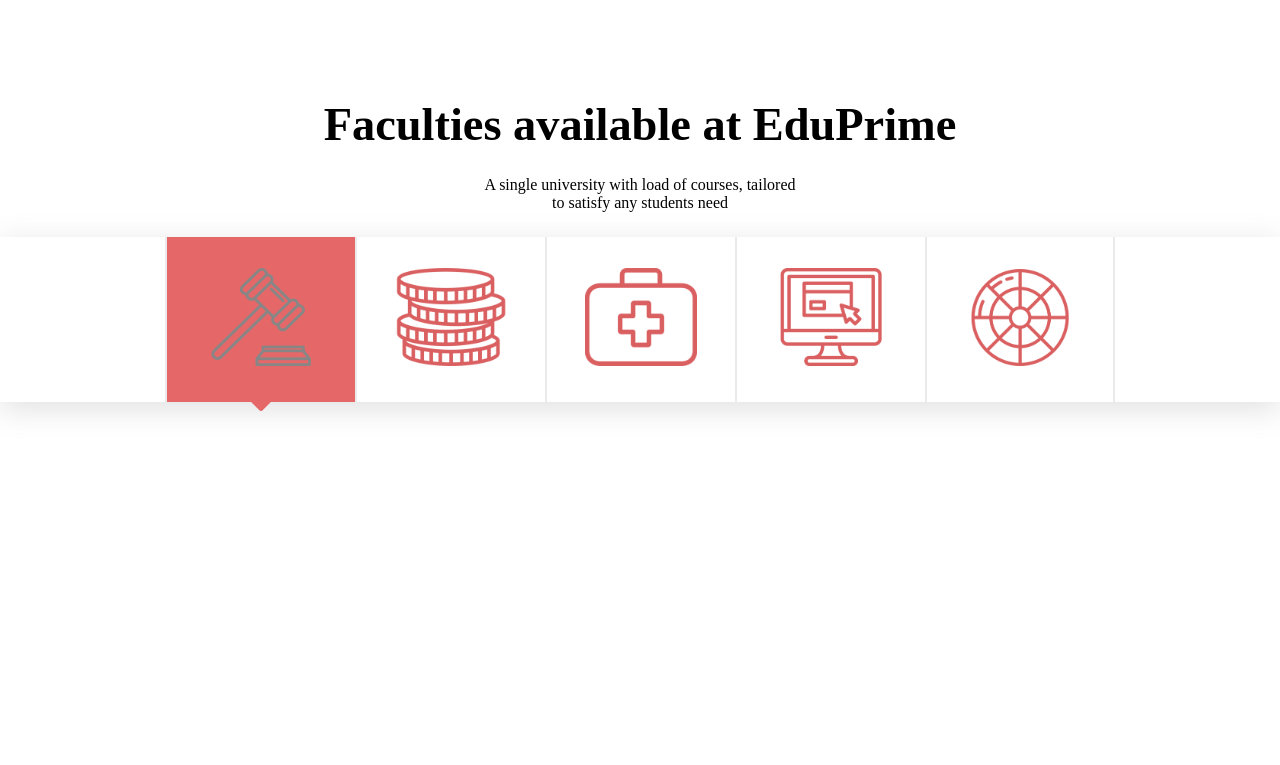
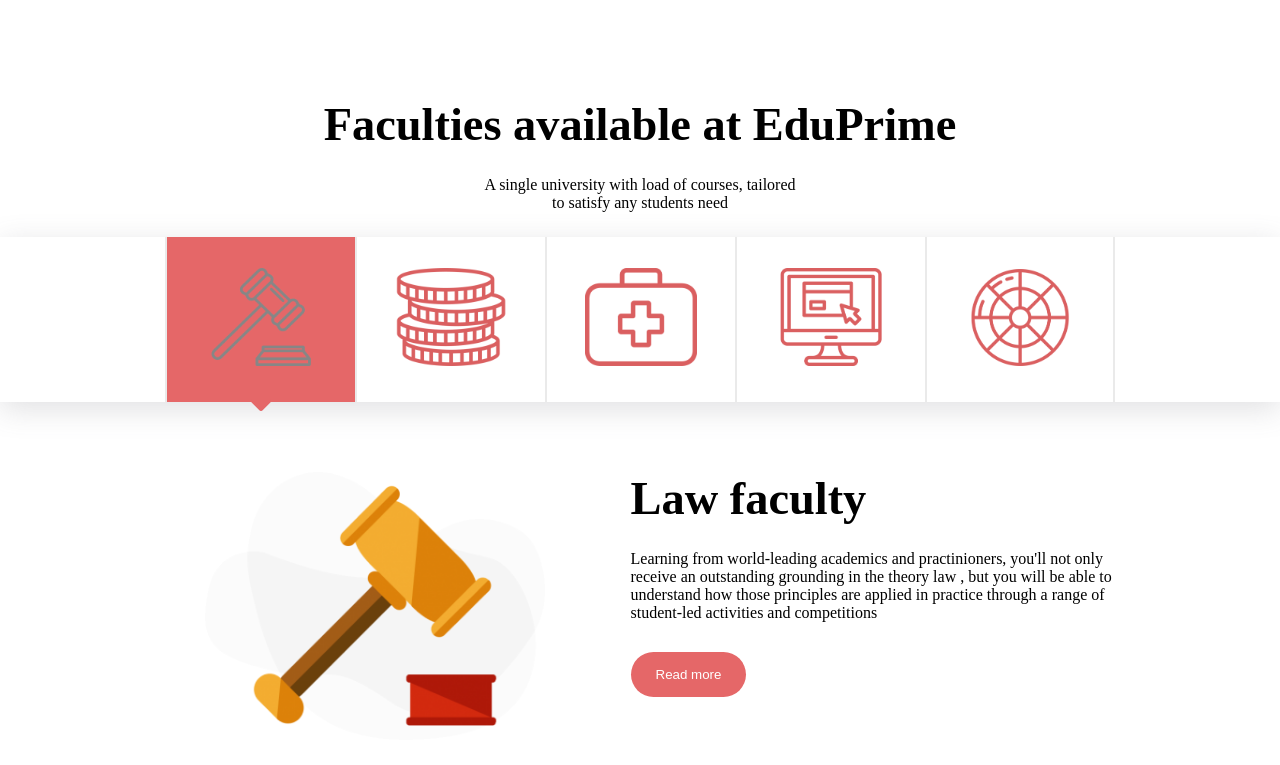
Before and after one commit to jiemarabanzado/proj-html-vuejs, a Vue app: page / in a window 1280 px wide. Shown: the part 973-1738 px from the top of the page. Built offline with nearby package versions, Linux system fonts and the light colour scheme.

Commit message:
second section fatto

```diff
--- a/src/components/AppHeader.vue
+++ b/src/components/AppHeader.vue
@@ -84,6 +84,7 @@
     }
     .head-img{
         flex-grow: 1;
+        cursor: pointer;
         img{
             width: 280px;
             object-fit: cover;
@@ -95,6 +96,7 @@
             list-style: none;
             margin-right: 20px;
             color: white;
+            cursor: pointer;
 
         }
     }
--- a/src/components/SecondMainSection.vue
+++ b/src/components/SecondMainSection.vue
@@ -61,6 +61,78 @@
                 </div>
             </div>
         </div>
+        <div class="tabs main-container">
+            <div class="tab row" :class="(activeTab==0 ? 'active-tab':'')">
+                <div class="left-tab">
+                    <div class="tab-img">
+                        <img src="../assets/img/Gavel-Illustration-e1556884768193.png" alt="">
+                    </div>
+                </div>
+                <div class="right-tab">
+                    <h3>Law faculty</h3>
+                    <p>Learning from world-leading academics and practinioners, you'll not only receive an outstanding grounding in the theory law , but you will be able to understand how those principles are applied in practice through a range of student-led activities and competitions</p>
+                    <div>
+                        <button class="tab-btn">Read more</button>
+                    </div>
+                </div>
+            </div>
+            <div class="tab row" :class="(activeTab==1 ? 'active-tab':'')">
+                <div class="left-tab">
+                    <div class="tab-img">
+                        <img src="../assets/img/Economy.png" alt="">
+                    </div>
+                </div>
+                <div class="right-tab">
+                    <h3>Economy</h3>
+                    <p>Learning from world-leading academics and practinioners, you'll not only receive an outstanding grounding in the theory law , but you will be able to understand how those principles are applied in practice through a range of student-led activities and competitions</p>
+                    <div>
+                        <button class="tab-btn">Read more</button>
+                    </div>
+                </div>
+            </div>
+            <div class="tab row" :class="(activeTab==2 ? 'active-tab':'')">
+                <div class="left-tab">
+                    <div class="tab-img">
+                        <img src="../assets/img/Medicine.png" alt="">
+                    </div>
+                </div>
+                <div class="right-tab">
+                    <h3>Medicine</h3>
+                    <p>Learning from world-leading academics and practinioners, you'll not only receive an outstanding grounding in the theory law , but you will be able to understand how those principles are applied in practice through a range of student-led activities and competitions</p>
+                    <div>
+                        <button class="tab-btn">Read more</button>
+                    </div>
+                </div>
+            </div>
+            <div class="tab row" :class="(activeTab==3 ? 'active-tab':'')">
+                <div class="left-tab">
+                    <div class="tab-img">
+                        <img src="../assets/img/Computer-Science.png" alt="">
+                    </div>
+                </div>
+                <div class="right-tab">
+                    <h3>Computer science</h3>
+                    <p>Learning from world-leading academics and practinioners, you'll not only receive an outstanding grounding in the theory law , but you will be able to understand how those principles are applied in practice through a range of student-led activities and competitions</p>
+                    <div>
+                        <button class="tab-btn">Read more</button>
+                    </div>
+                </div>
+            </div>
+            <div class="tab row" :class="(activeTab==4 ? 'active-tab':'')">
+                <div class="left-tab">
+                    <div class="tab-img">
+                        <img src="../assets/img/Graphic-Design.png" alt="">
+                    </div>
+                </div>
+                <div class="right-tab">
+                    <h3>Graphic design</h3>
+                    <p>Learning from world-leading academics and practinioners, you'll not only receive an outstanding grounding in the theory law , but you will be able to understand how those principles are applied in practice through a range of student-led activities and competitions</p>
+                    <div>
+                        <button class="tab-btn">Read more</button>
+                    </div>
+                </div>
+            </div>
+        </div>
     </section>
 
 </template>
@@ -82,6 +154,7 @@
     .faculties{
         height: 165px;
         box-shadow: rgba(100, 100, 111, 0.2) 0px 7px 29px 0px;
+        margin-bottom: 70px;
         .faculties-row{
             height: 100%;
             width: 100%;
@@ -96,6 +169,7 @@
                 border-right: 2px solid #eaeaea;
             }
             .faculty{
+                cursor: pointer;
                 height: 100%;
                 align-items: center;
                 justify-content: center;
@@ -129,4 +203,60 @@
         color: rgb(255, 255, 255);
         filter: invert(100%) sepia(0%) saturate(0%) hue-rotate(312deg) brightness(107%) contrast(101%);
     }
+    .tabs{
+
+        padding: 20px;
+        position: relative;
+        .tab{
+            width: 100%;
+            height: 100%;
+            align-items: center;
+            position: absolute;
+            bottom: 0;
+            top: 0;
+            right: 0;
+            left: 0;
+            .left-tab{
+                width: 40%;
+                height: 100%;
+                flex-grow: 1;
+                padding-left: 40px;
+                .tab-img{
+                    width: 80%;
+                    img{
+                        width: 100%;
+                    }
+                }
+            }
+            .right-tab{
+                width: 51%;
+                height: 100%;
+                h3{
+                    font-size: 2.9rem;
+                    text-align: left;
+                }
+                p{
+                    margin-bottom: 30px;
+                }
+                .tab-btn{
+                    padding: 15px 25px;
+                    border-radius: 25px;
+                    background-color: #e56768;
+                    border: none;
+                    color: white;
+
+                }
+            }
+        }
+    }
+    .tab{
+        opacity: 0;
+        transition: 500ms ease-in-out;
+    }
+    .active-tab{
+        opacity: 1;
+        transition: 300ms ease-in-out;
+        transition-delay: 500ms;
+        z-index: 1;
+    }
 </style>
--- a/src/style/global.scss
+++ b/src/style/global.scss
@@ -16,3 +16,6 @@
 .row{
     display: flex;
 }
+button{
+    cursor: pointer;
+}
```
